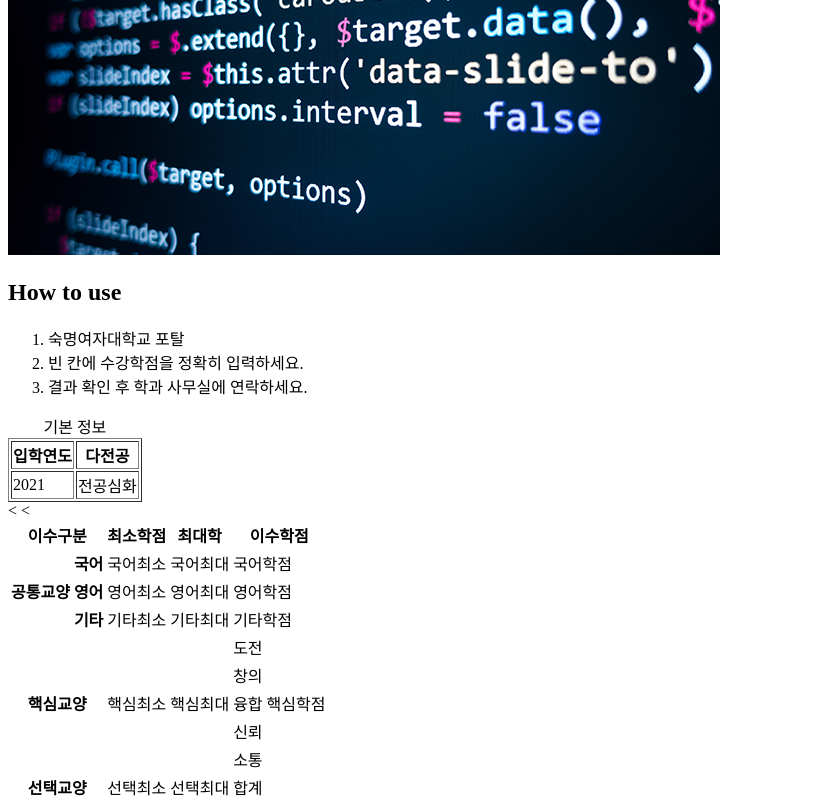
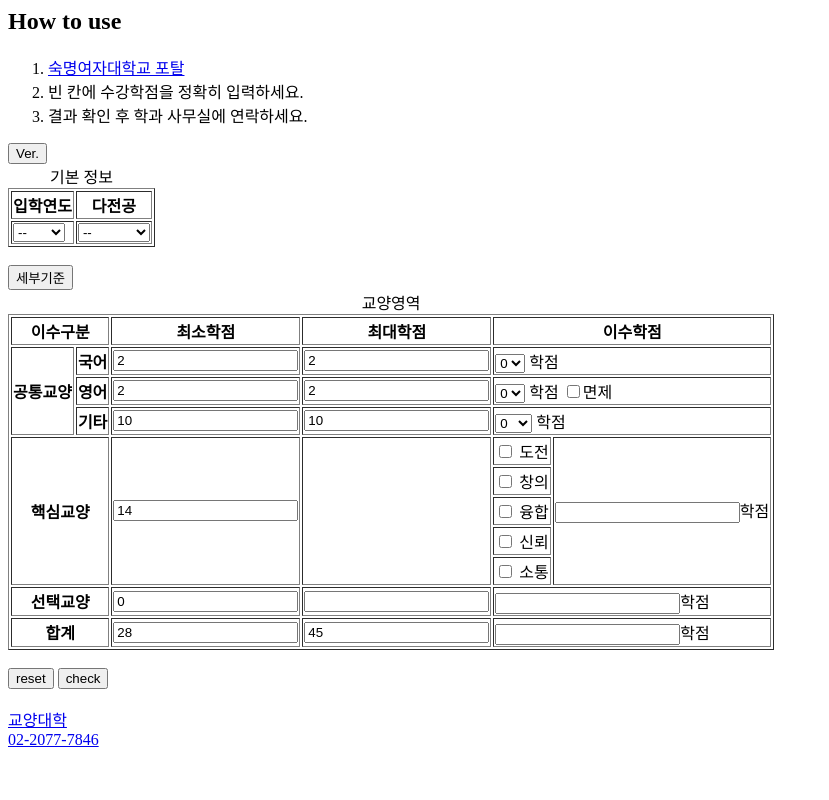
Before and after one commit to seominsuh/checklist, a plain HTML site: page index.html in a window 1280 px wide. Shown: the part 153-953 px from the top of the page, without its empty margins (0-829 px from the left). After the commit the page ends 910 px from the top, so only its background shows below. Drawn offline with Linux system fonts and the light colour scheme.

Commit message:
교양 표 완성

```diff
--- a/index.html
+++ b/index.html
@@ -2,84 +2,164 @@
 <html lang="en" dir="ltr">
   <head>
     <meta charset="utf-8">
-    <title></title>
+    <title>SMWU CHECKLIST</title>
   </head>
   <body>
-    <img src="코딩 사진.png" alt="">
+    <img src="" alt="">
+    <h1>숙명여대 문화관광학과<br>졸업 체크리스트</h1>
     <h2>How to use</h2>
     <ol>
-  <li>숙명여자대학교 포탈</li>
+      <li><a href="https://portal.sookmyung.ac.kr/irj/portal" target="-blank" title="숙명여대 포탈로 이동">숙명여자대학교 포탈</a></li>
       <li>빈 칸에 수강학점을 정확히 입력하세요.</li>
       <li>결과 확인 후 학과 사무실에 연락하세요.</li>
     </ol>
     <table border="solid">
-  <caption>기본 정보</caption>
+      <caption>기본 정보</caption><button>Ver.</button>
       <tr>
         <th>입학연도</th>
         <th>다전공</th>
       </tr>
       <tr>
-      <td>2021</td>
-      <td>전공심화</td>
+        <td>
+          <select class="">
+            <option value="">--</option>
+            <option value="2019">2019</option>
+            <option value="2020">2020</option>
+            <option value="2021">2021</option>
+          </select>
+        </td>
+        <td>
+          <select class="" name="">
+            <option value="">--</option>
+            <option value="">전공심화</option>
+            <option value="">복수전공</option>
+            <option value="">연계전공</option>
+          </select> </td>
       </tr>
     </table>
-<table>
+    <table border="solid">
+      <caption>교양영역</caption>
+      <br>
+      <button>세부기준</button>
       <tr>
         <th colspan="2">이수구분</th>
         <th>최소학점</th>
-    <th>최대학</th>
+        <th>최대학점</th>
         <th colspan="2">이수학점</th>
       </tr>
       <tr>
         <th rowspan="3">공통교양</th>
         <th>국어</th>
-    <td>국어최소</td>
-    <td>국어최대</td>
-    <td colspan="2">국어학점</td>
+        <td>
+          <input type="text" name="" value="2" readonly>
+        </td>
+        <td>
+          <input type="text" name="" value="2" readonly>
+        </td>
+        <td colspan="2">
+          <select class="" name="" id="kor-credit">
+            <option value="0">0</option>
+            <option value="2">2</option>
+          </select>
+          <label for="kor-credit">학점</label>
+        </td>
       </tr>
       <tr>
         <th>영어</th>
-    <td>영어최소</td>
-    <td>영어최대</td>
-    <td colspan="2">영어학점</td>
+        <td>
+          <input type="text" name="" value="2" readonly>
+        </td>
+        <td>
+          <input type="text" name="" value="2" readonly>
+        </td>
+        <td colspan="2">
+          <select class="" name="" id="eng-credit">
+            <option value="0">0</option>
+            <option value="2">2</option>
+          </select>
+          <label for="eng-credit">학점</label>
+          <input type="checkbox" id="eng-check"><label for="eng-check">면제</label>
+         </td>
        </tr>
       <tr>
         <th>기타</th>
-    <td>기타최소</td>
-    <td>기타최대</td>
-    <td colspan="2">기타학점</td>
+        <td>
+          <input type="text" name="" value="10" readonly>
+        </td>
+        <td>
+          <input type="text" name="" value="10" readonly>
+        </td>
+        <td colspan="2">
+          <select class="" name="" id="etc-credit">
+            <option value="0">0</option>
+            <option value="2">2</option>
+            <option value="4">4</option>
+            <option value="6">6</option>
+            <option value="8">8</option>
+            <option value="10">10</option>
+          </select>
+          <label for="etc-credit">학점</label>
+        </td>
       </tr>
       <tr>
         <th colspan="2" rowspan="5">핵심교양</th>
-    <td rowspan="5">핵심최소</td>
-    <td rowspan="5">핵심최대</td>
-    <td >도전</td>
-    <td rowspan="5">핵심학점</td>
+        <td rowspan="5">
+          <input type="text" name="" value="14" readonly>
+        </td>
+        <td rowspan="5"></td>
+        <td >
+          <input type="checkbox" id="core1" value=""> <label for="core1">도전</label>
+        </td>
+        <td rowspan="5">
+          <input type="number" id="core" value=""><label for="core">학점</label>
+        </td>
       </tr>
       <tr>
-    <td>창의</td>
+        <td>
+          <input type="checkbox" id="core2" value=""> <label for="core2">창의</label></td>
       </tr>
       <tr>
-    <td>융합</td>
+        <td>
+          <input type="checkbox" id="core3" value=""> <label for="core3">융합</label>
+        </td>
       </tr>
       <tr>
-    <td>신뢰</td>
+        <td>
+          <input type="checkbox" id="core4" value=""> <label for="core4">신뢰</label>
+        </td>
       </tr>
       <tr>
-      <td>소통</td>
+        <td><input type="checkbox" id="core5" value=""> <label for="core5">소통</label></td>
       </tr>
       <tr>
-      <<th colspan="2">선택교양</th>
-      <td>선택최소</td>
-      <td>선택최대</td>
-      <td colspan="2">합계 </td>
+        <th colspan="2">선택교양</th>
+        <td>
+          <input type="text" name="" value="0" readonly>
+        </td>
+        <td>
+          <input type="text" name="" value="">
+        </td>
+        <td colspan="2"><input type="number" id="choice" value=""><label for="choice">학점</label></td>
       </tr>
       <tr>
-      <<th colspan="2">교양합계</th>
-      <td>교양최소</td>
-      <td>교양최대</td>
-      <td colspan="2">합계 </td>
+        <th colspan="2">합계</th>
+        <td>
+          <input type="text" name="" value="28" readonly>
+        </td>
+        <td>
+          <input type="text" name="" value="45" readonly>
+        </td>
+        <td colspan="2"><input type="number" id="sum" value="" readonly><label for="sum">학점</label></td>
       </tr>
     </table>
+    <br>
+    <input type="reset" name="" value="reset">
+    <input type="button" name="" value="check">
+    <br><br>
+    <a href="tel:02-2077-7846">
+    <span>교양대학</span>
+    <br>
+    <span>02-2077-7846</span>
+    </a>
    </body>
  </html>
```
Lines whose indentation alone changed are shown as unchanged.
